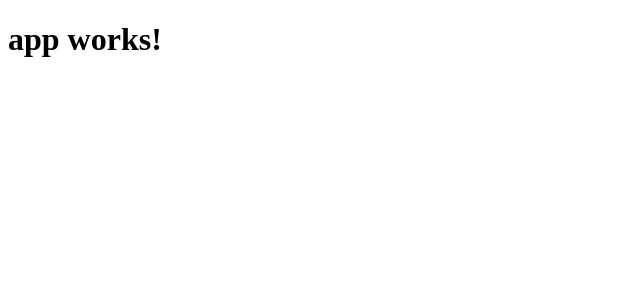
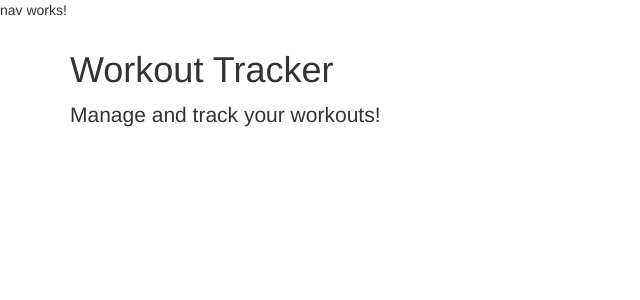
Before and after one commit to mylifeandcode/workouttracker, an Angular app in the folder WorkoutTracker.UI/workout-tracker/: page / in a window 1280 px wide. Shown: the top 300 px of the page, without its empty margins (0-640 px from the left). Built offline with nearby package versions, Linux system fonts and the light colour scheme.

Commit message:
Added routing, Bootstrap, and Font Awesome

```diff
--- a/WorkoutTracker.UI/workout-tracker/package.json
+++ b/WorkoutTracker.UI/workout-tracker/package.json
@@ -22,7 +22,9 @@
     "@angular/platform-browser": "^4.0.0",
     "@angular/platform-browser-dynamic": "^4.0.0",
     "@angular/router": "^4.0.0",
+    "bootstrap": "^3.3.7",
     "core-js": "^2.4.1",
+    "font-awesome": "^4.7.0",
     "rxjs": "^5.1.0",
     "zone.js": "^0.8.4"
   },
--- a/WorkoutTracker.UI/workout-tracker/src/app/app.component.html
+++ b/WorkoutTracker.UI/workout-tracker/src/app/app.component.html
@@ -1,3 +1,7 @@
-<h1>
-  {{title}}
-</h1>
+<app-nav></app-nav>
+<div class="container">
+  <div class="starter-template">
+    <h1>Workout Tracker</h1>
+    <p class="lead">Manage and track your workouts!</p>
+  </div>
+</div><router-outlet></router-outlet>
--- /dev/null
+++ b/WorkoutTracker.UI/workout-tracker/src/app/nav/nav.component.html
@@ -0,0 +1,3 @@
+<p>
+  nav works!
+</p>
--- /dev/null
+++ b/WorkoutTracker.UI/workout-tracker/src/app/nav/nav.component.ts
@@ -0,0 +1,15 @@
+import { Component, OnInit } from '@angular/core';
+
+@Component({
+  selector: 'app-nav',
+  templateUrl: './nav.component.html',
+  styleUrls: ['./nav.component.css']
+})
+export class NavComponent implements OnInit {
+
+  constructor() { }
+
+  ngOnInit() {
+  }
+
+}
```
Also changed, not shown: WorkoutTracker.UI/workout-tracker/src/app/app-routing.module.ts (added, +15 -0 lines), WorkoutTracker.UI/workout-tracker/src/app/app.module.ts (+6 -2 lines), WorkoutTracker.UI/workout-tracker/.angular-cli.json, WorkoutTracker.UI/workout-tracker/src/app/nav/nav.component.css (added), 2 other files (tests, documents, lock files or other folders).
